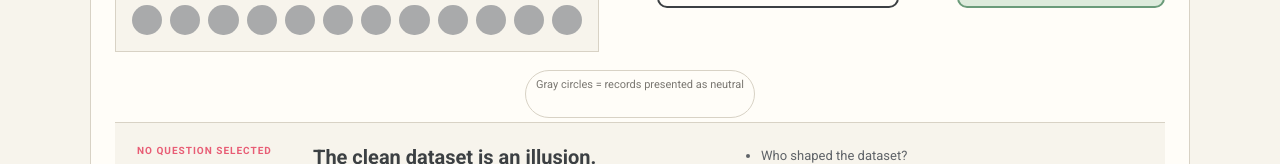
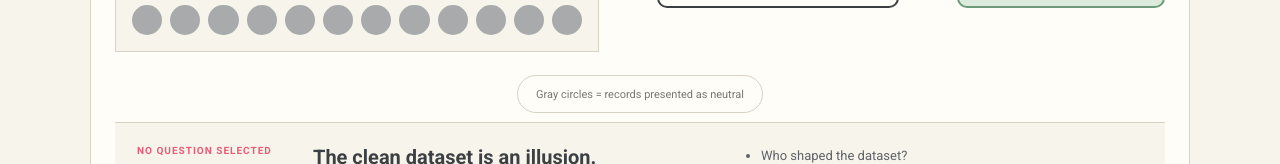
Before and after one commit to Nicoleluu/Precedent-Study, a plain HTML site: page analysis.html in a window 1280 px wide. Shown: the part 2183-2347 px from the top of the page. Drawn offline with Linux system fonts and the light colour scheme.

Commit message:
Center provenance pill labels

```diff
--- a/style.css
+++ b/style.css
@@ -614,6 +614,7 @@ img{max-width:100%}
 .influence-layer{
     display:flex;
     min-height:48px;
+    align-items:center;
     flex-wrap:wrap;
     justify-content:center;
     gap:8px;
@@ -622,7 +623,9 @@ img{max-width:100%}
 
 .influence{
     display:flex;
+    min-height:34px;
     align-items:center;
+    justify-content:center;
     gap:7px;
     padding:7px 10px;
     border-radius:999px;
@@ -632,7 +635,19 @@ img{max-width:100%}
 }
 
 .influence i{color:var(--coral);font-style:normal}
-.neutral-key{padding:7px 10px;border:1px solid var(--rule);border-radius:999px;color:var(--muted);font-size:11px}
+.neutral-key{
+    display:inline-flex;
+    min-height:38px;
+    align-items:center;
+    justify-content:center;
+    padding:7px 18px;
+    border:1px solid var(--rule);
+    border-radius:999px;
+    color:var(--muted);
+    font-size:11px;
+    line-height:1.2;
+    text-align:center;
+}
 .influence--included{background:var(--yellow-soft)}
 .influence--collector{background:var(--blue-soft)}
 .influence--recorded{background:var(--green-soft)}
```
